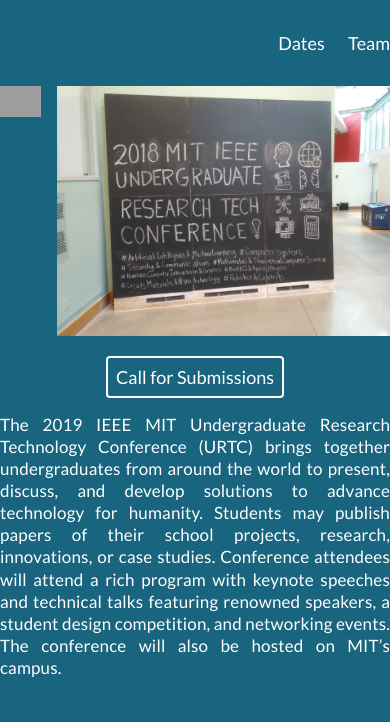
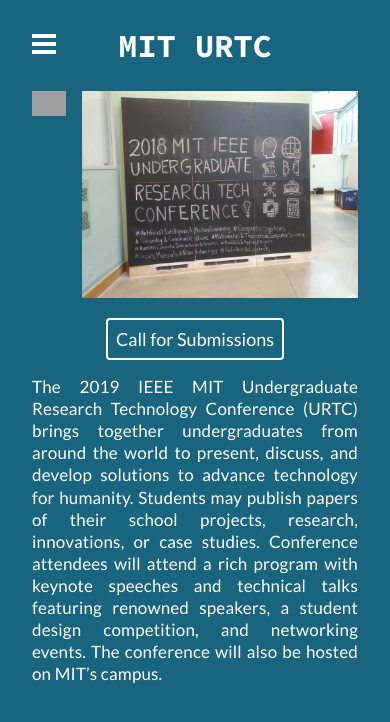
Before and after one commit to urtc/website, a Jekyll site: the page built from pages/index.html, in a window 390 px wide. Shown: the top 722 px of the page. Built offline with Jekyll 4.4.1, drawn with Linux system fonts in a browser that asks for light colours; grey boxes are pictures that could not be loaded.

Commit message:
Made website more mobile-friendly

```diff
--- a/_layouts/default.html
+++ b/_layouts/default.html
@@ -7,14 +7,29 @@
   <title>MIT URTC{% if page.title != "MIT URTC 2019" %} | {{ page.title }}{% endif %}</title>
 </head>
 <body>
-  <div id="animation">
+  <div id="animation" class="desktop">
     <h1>
       <a href="/">MIT URTC</a>
       <div></div>
     </h1>
   </div>
-  <div id="shield"></div>
-  <nav>
+  <div id="shield" class="desktop"></div>
+  <nav class="mobile">
+    <img id="hamburger" src="{{ "/img/icon/hamburger.svg" | relative_url }}" />
+    <h1>
+      <a href="/">MIT URTC</a>
+    </h1>
+  </nav>
+  <div id="mobile-nav" class="hidden">
+    <img id="close" src="{{ "/img/icon/close.svg" | relative_url }}" />
+    <ul>
+      <li><a href="/">Home</a></li>
+      {% for item in site.data.navigation %}
+        <li><a href="{{ item.link }}">{{ item.name }}</a></li>
+      {% endfor %}
+    </ul>
+  </div>
+  <nav class="desktop">
     <ul>
       {% for item in site.data.navigation %}
         <li><a href="{{ item.link }}">{{ item.name }}</a></li>
@@ -25,6 +40,7 @@
   <script type="text/javascript">
     var animation = {{ page.animation }};
   </script>
-  <script src="animation.js"></script>
+  <script src="/js/animation.js"></script>
+  <script src="/js/navigation.js"></script>
 </body>
 </html>
--- a/_scss/animation.scss
+++ b/_scss/animation.scss
@@ -124,3 +124,62 @@
   animation: fadeOut 0.5s ease;
   animation-fill-mode: forwards;
 }
+
+/** Mobile **/
+nav {
+  position: relative;
+
+  h1 {
+    display: table;
+    font-family: "Source Code Pro", monospace;
+    font-size: 32px;
+    left: 50%;
+    position: absolute;
+    top: 50%;
+    transform: translate(-50%, -50%);
+
+    a {
+      color: #fff;
+      text-decoration: none;
+    }
+  }
+
+  #hamburger {
+    margin-left: 32px;
+  }
+}
+
+#mobile-nav {
+  position: fixed;
+  top: 0;
+  left: 0;
+  right: 0;
+  bottom: 0;
+  background: $primary-color;
+  z-index: 100;
+
+  ul {
+    position: absolute;
+    top: 50%;
+    left: 50%;
+    transform: translate(-50%, -50%);
+    list-style-type: none;
+
+    li {
+      text-align: center;
+
+      a {
+        color: #edfaf0;
+        font-size: 28px;
+        font-weight: bold;
+        line-height: 42px;
+        text-decoration: none;
+      }
+    }
+  }
+
+  #close {
+    height: 24px;
+    margin: 32px 0 0 32px;
+  }
+}
--- a/_scss/main.scss
+++ b/_scss/main.scss
@@ -49,3 +49,9 @@ nav {
     }
   }
 }
+
+@media only screen and (max-width: 760px) {
+  section {
+    padding: 0 32px;
+  }
+}
--- /dev/null
+++ b/_scss/mobile.scss
@@ -0,0 +1,13 @@
+.mobile {
+  display: none !important;
+}
+
+@media only screen and (max-width: 760px) {
+  .desktop {
+    display: none !important;
+  }
+
+  .mobile {
+    display: inherit !important;
+  }
+}
--- a/css/styles.scss
+++ b/css/styles.scss
@@ -10,4 +10,5 @@ $primary-color: #e0777d;
 @import "globals";
 @import "home";
 @import "main";
+@import "mobile";
 @import "team";
--- /dev/null
+++ b/js/navigation.js
@@ -0,0 +1,7 @@
+document.getElementById("hamburger").onclick = function(e) {
+  document.getElementById("mobile-nav").classList.remove("hidden");
+};
+
+document.getElementById("close").onclick = function(e) {
+  document.getElementById("mobile-nav").classList.add("hidden");
+};
```
Also changed, not shown: img/icon/close.svg (added), img/icon/hamburger.svg (added), js/animation.js (renamed from animation.js).
